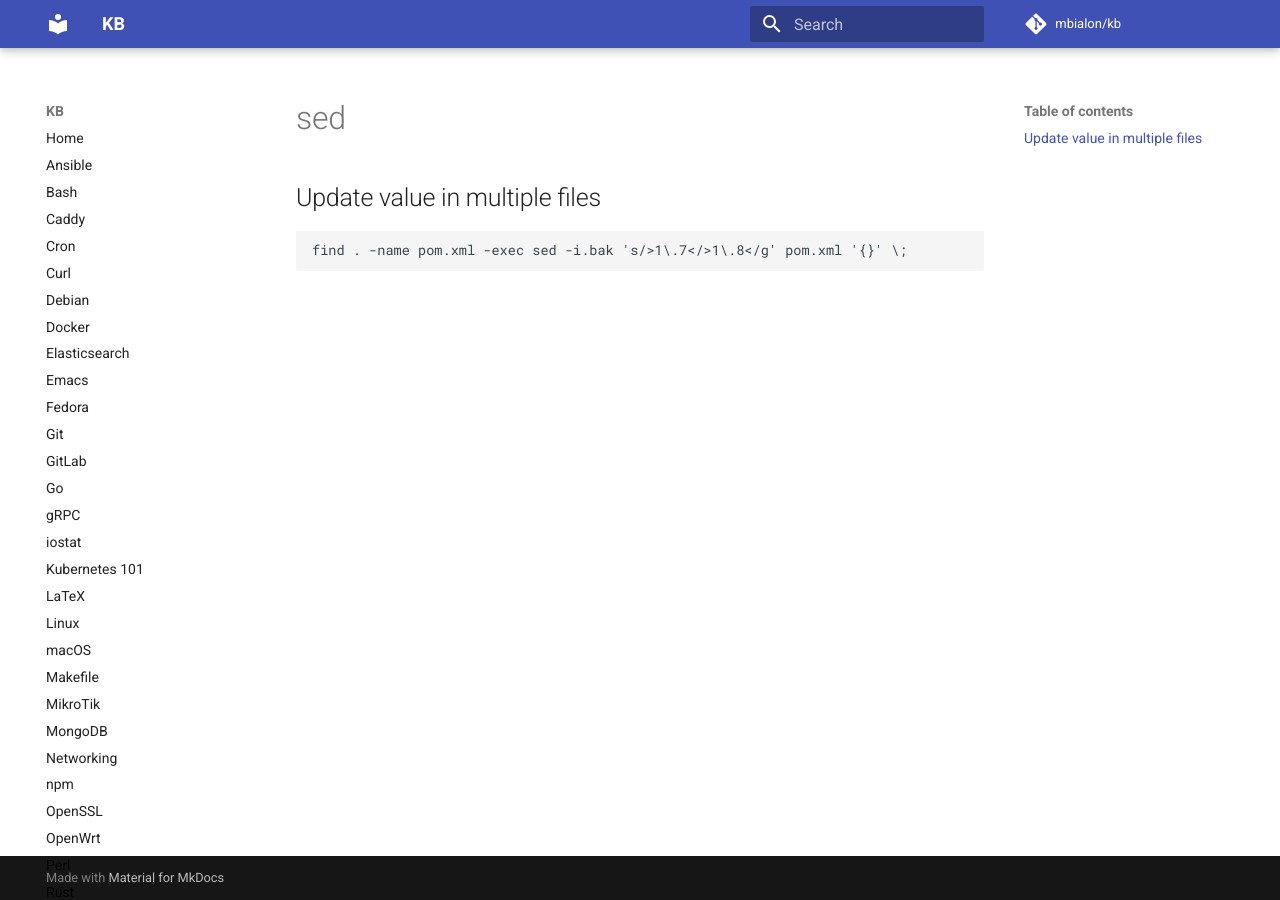
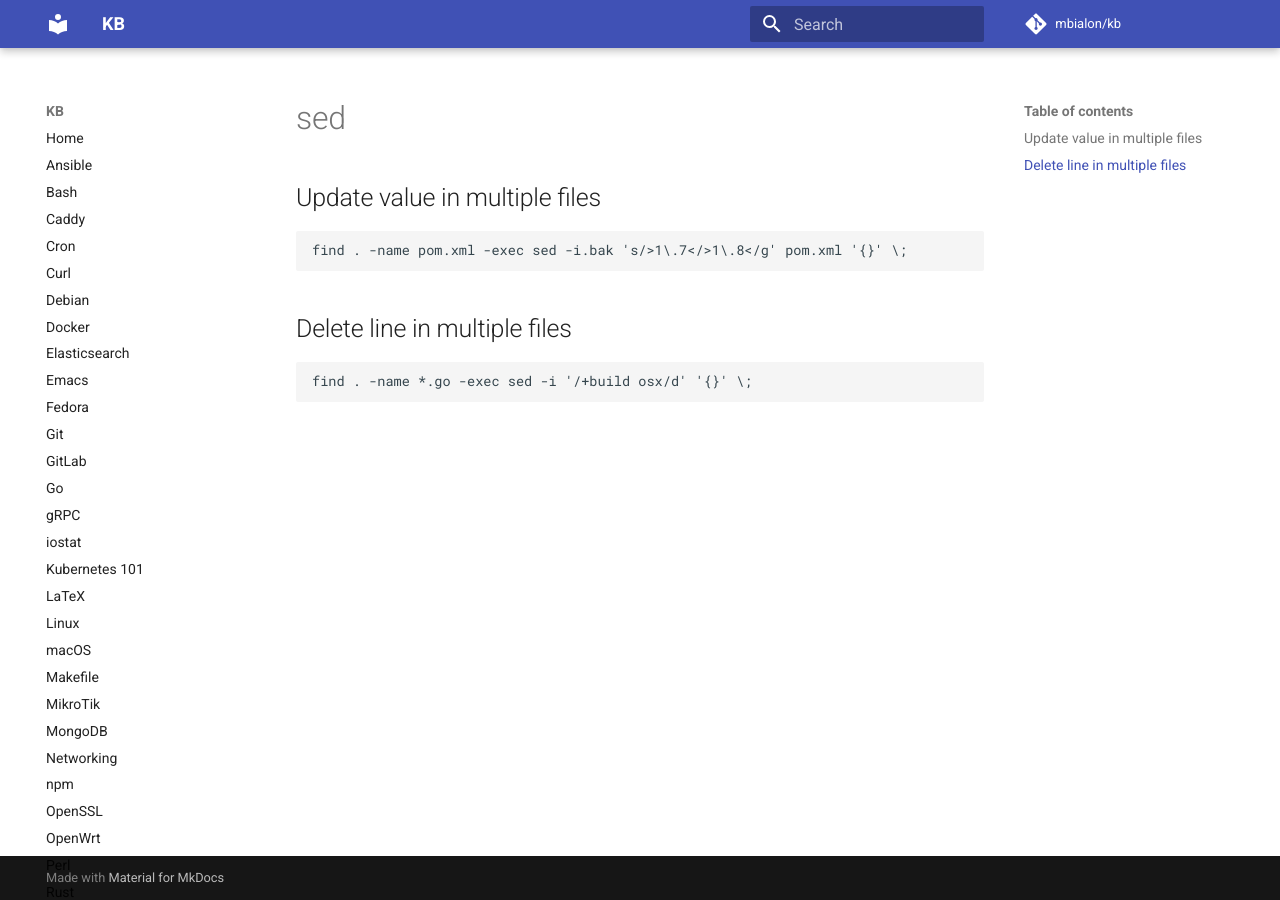
Before and after one commit to mbialon/kb, an MkDocs documentation site: the page built from docs/sed.md, in a window 1280 px wide. Built offline with MkDocs 1.6.1 and Material for MkDocs 9.7.7, drawn with Linux system fonts in a browser that asks for light colours; comment, search, counter and statistics services are not loaded.

Commit message:
sed: delete line in multiple files

````diff
--- a/docs/sed.md
+++ b/docs/sed.md
@@ -5,3 +5,9 @@
 ```
 find . -name pom.xml -exec sed -i.bak 's/>1\.7</>1\.8</g' pom.xml '{}' \;
 ```
+
+## Delete line in multiple files
+
+```
+find . -name *.go -exec sed -i '/+build osx/d' '{}' \;
+```
````
